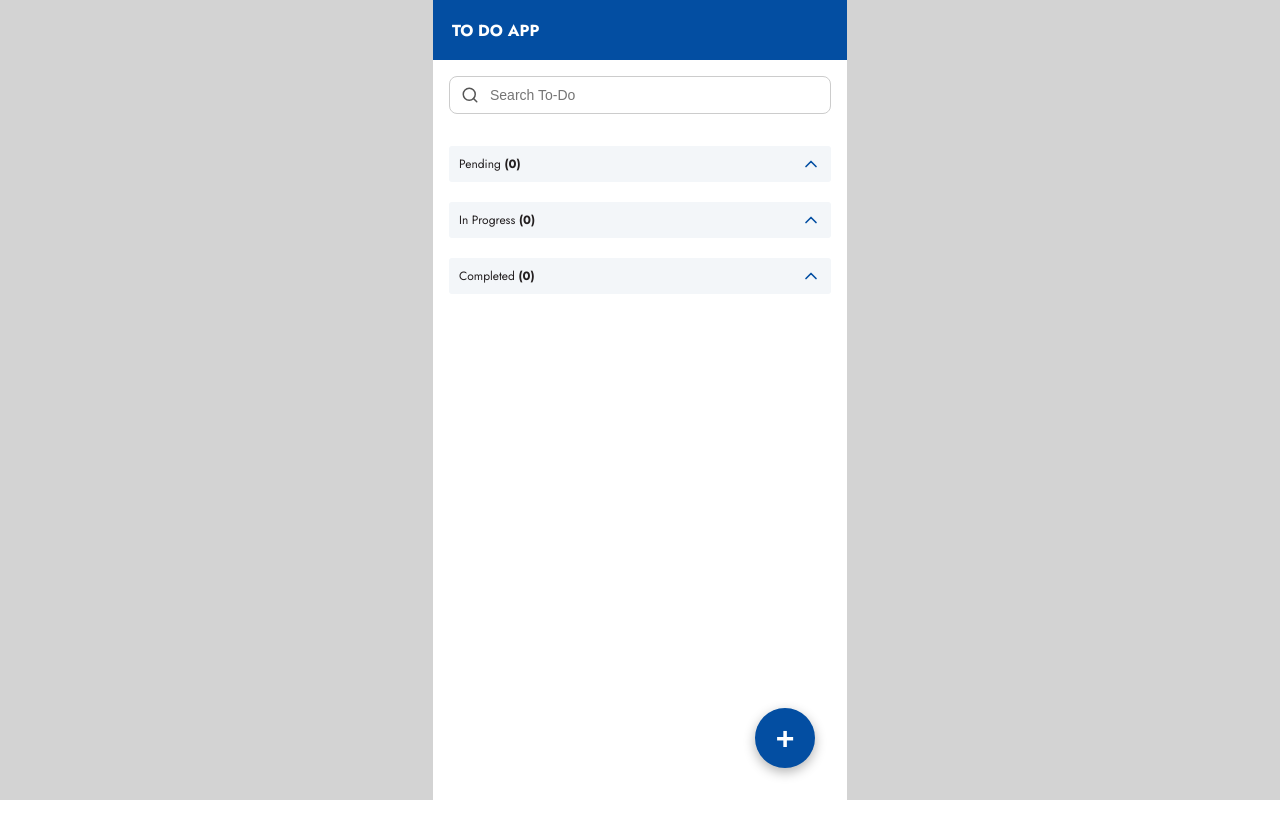
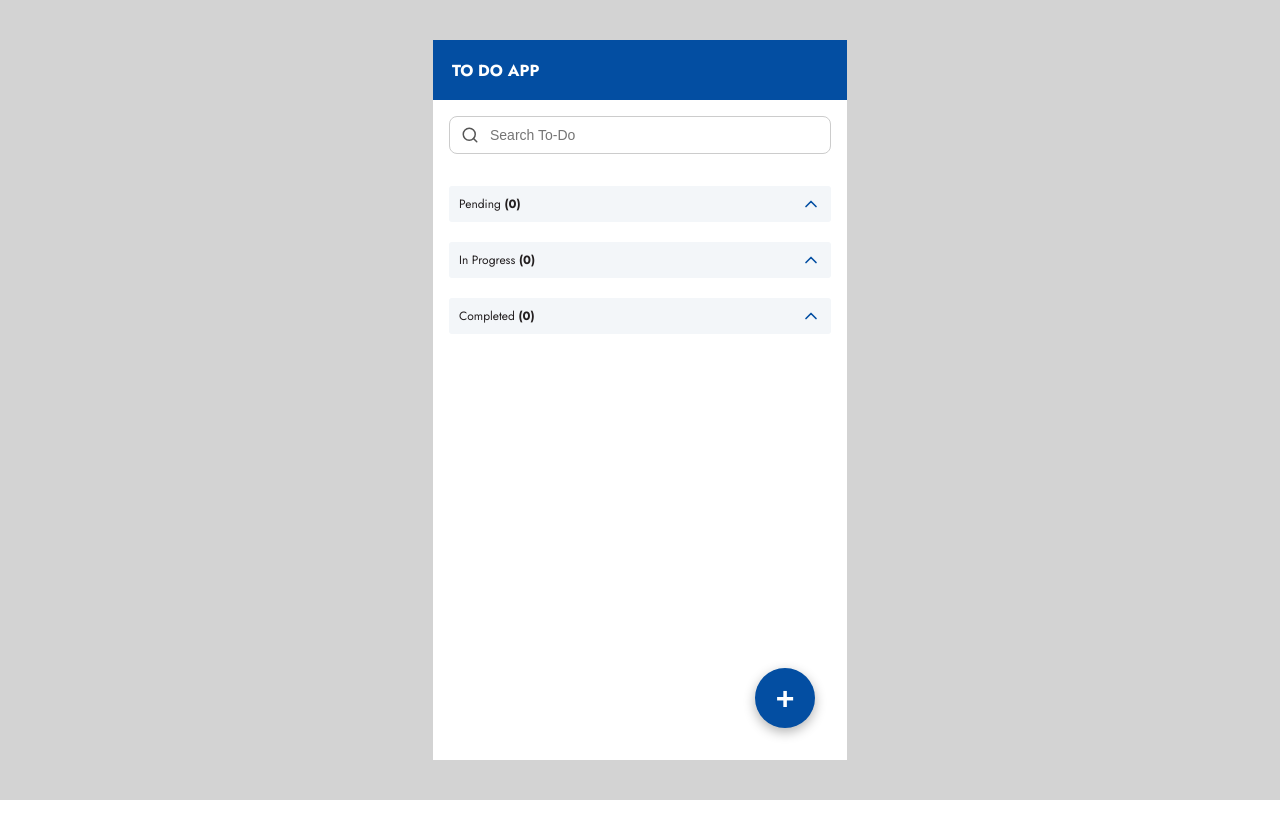
Before and after one commit to aloknegi100/tresata-task, a React (Vite) app: page / in a window 1280 px wide. Shown: the top 838 px of the page. After the commit the page ends 800 px from the top, so only its background shows below. Built offline with nearby package versions, Linux system fonts and the light colour scheme.

Commit message:
fix: height

```diff
--- a/src/index.css
+++ b/src/index.css
@@ -40,15 +40,18 @@ body{
 }
 .app-container {
   position: absolute;
+  display: flex;
+  flex-direction: column;
   top: 50%;
   left: 50%;
   transform: translate(-50%, -50%);
   width: 414px;
-  height: 100%;
   background-color: white;
-  max-height: 896px;
+  height: 90%;
 }
 
 .main-content {
   padding: 16px;
+  overflow: auto;
+
 }
--- a/src/pages/Home/Home.css
+++ b/src/pages/Home/Home.css
@@ -1,6 +1,6 @@
 .home-container {
     position: relative;
-    min-height: 100vh;
+    height: 100%;
   }
 
   .home-header {
```
Also changed, not shown: src/App.css (deleted).
